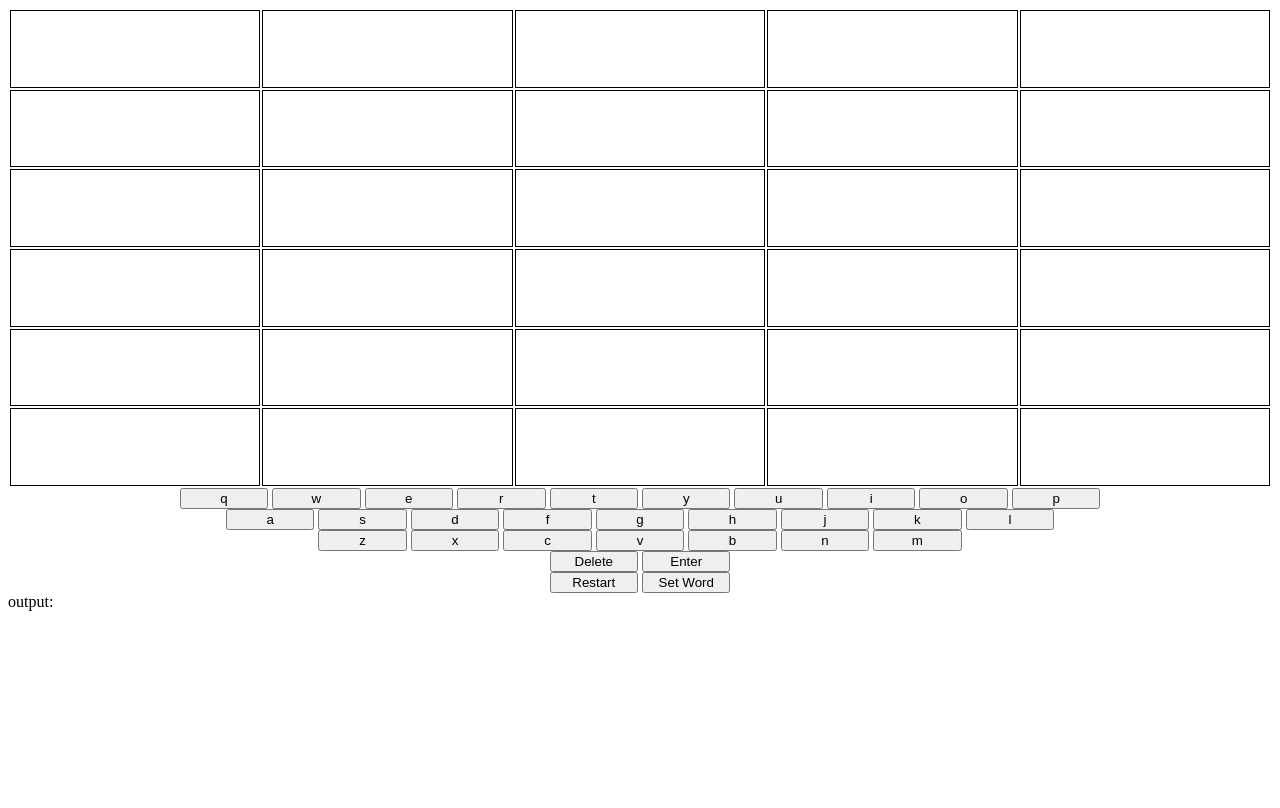
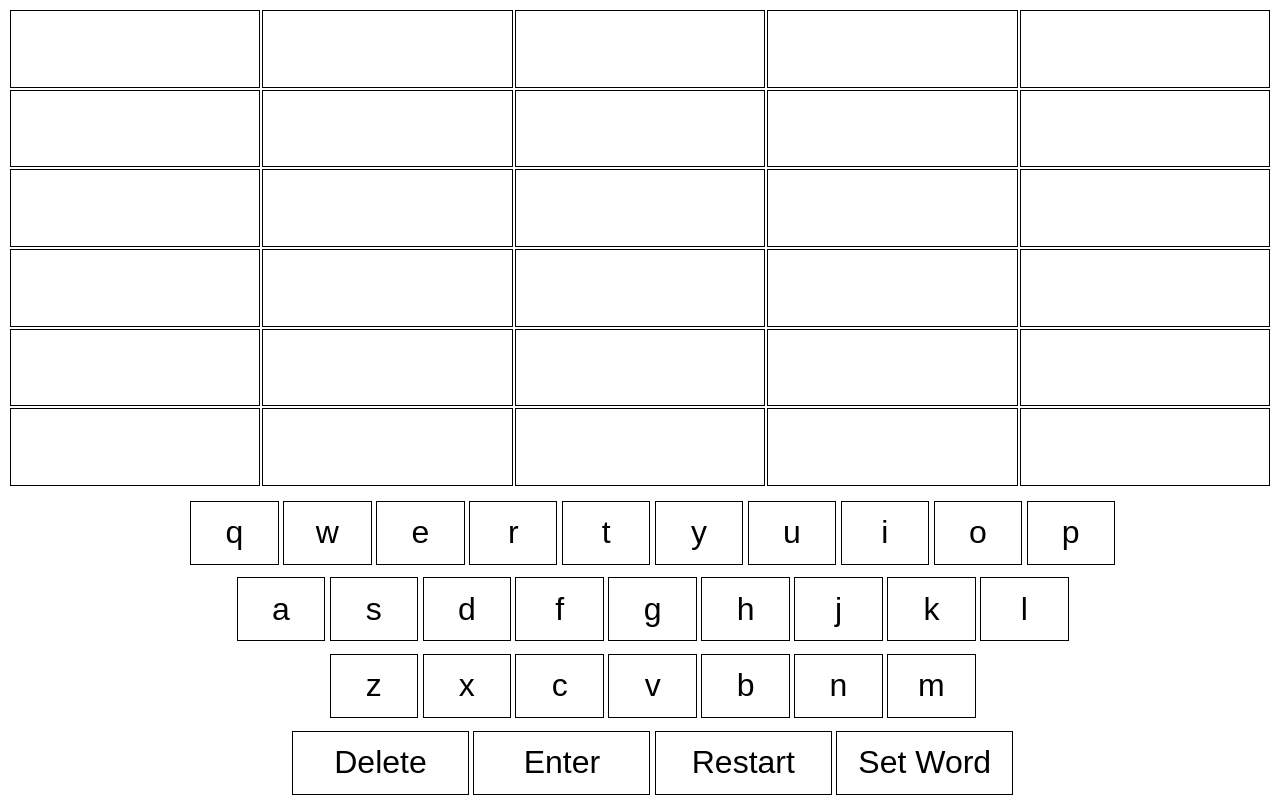
Before and after one commit to AndrewWhalen/groupwordle, a plain HTML site: page index.html in a window 1280 px wide. Drawn offline with Linux system fonts and the light colour scheme.

Commit message:
Style update

```diff
--- a/index.html
+++ b/index.html
@@ -1,5 +1,5 @@
  <!DOCTYPE html>
-<html style='height: 100%'>
+<html style='height: 100%; overflow: hidden; font-family: sans-serif;'>
 <head>
     <meta charset="utf-8" />
 	<style>
@@ -7,30 +7,40 @@
             border: 1px solid black;
             height: 10%;
             width: 20%;
+            font-size: 4vh;
         }
         td.green {
-            background: green;
+            background: #6aaa64;
         }
         td.orange {
-            background: orange;
+            background: #c9b458;;
         }
         div.keyrow {
             width: 100%;
+            height: 8%;
             text-align:center;
+            margin: 1%;
         }
         button.key {
             text-align: center;
-            height: 10%;
+            height: 100%;
             width: 7%;
+            outline: none;
+            background: none;
+            border: 1px solid black;
+            box-shadow: none;
+            border-radius: 0px;
+            padding: 0;
+            font-size: 4vh;
         }
         button.green {
-            background: green;
+            background: #6aaa64;
         }
         button.orange {
-            background: orange;
+            background: #c9b458;;
         }
         button.grey {
-            background: grey;
+            background: #787c7e;
         }
 	</style>
     <script>
@@ -158,7 +168,7 @@
             var xmlHttp = new XMLHttpRequest();
             xmlHttp.open( "GET", "test.php", false ); // false for synchronous request
             xmlHttp.send();
-            document.getElementById("output").innerText = xmlHttp.responseText;
+            console.log(xmlHttp.responseText);
             return xmlHttp.responseText;
         }
 
@@ -167,7 +177,7 @@
                 var xmlHttp = new XMLHttpRequest();
                 xmlHttp.open( "PUT", "test.php", false ); // false for synchronous request
                 xmlHttp.send(readWord());
-                document.getElementById("output").innerText = xmlHttp.responseText;
+                console.log(xmlHttp.responseText);
                 enter();
             }
         }
@@ -230,16 +240,11 @@
 <button class='key' onclick="update('m')">m</button>
 </div>
 <div class='keyrow' id='row-4'>
-<button class='key' onclick="del()">Delete</button>
-<button class='key' onclick="enter()">Enter</button>
+<button class='key' style='width: 14%' onclick="del()">Delete</button>
+<button class='key' style='width: 14%' onclick="enter()">Enter</button>
+<button class='key' style='width: 14%' onclick="restart()">Restart</button>
+<button class='key' style='width: 14%' onclick="putWord()">Set Word</button>
 </div>
-
-<div class='keyrow' id='row-4'>
-<button class='key' onclick="restart()">Restart</button>
-<button class='key' onclick="putWord()">Set Word</button>
-</div>
-
-<div>output: <span id="output"></span></div>
 
 </body>
 </html>
```
